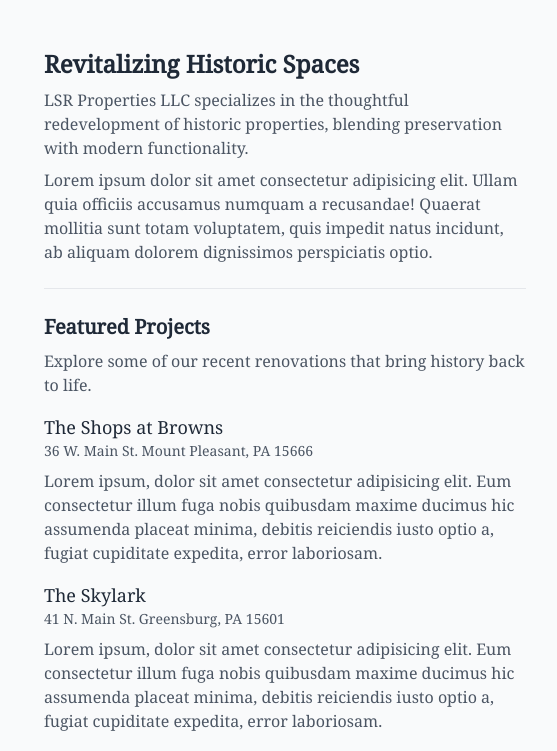
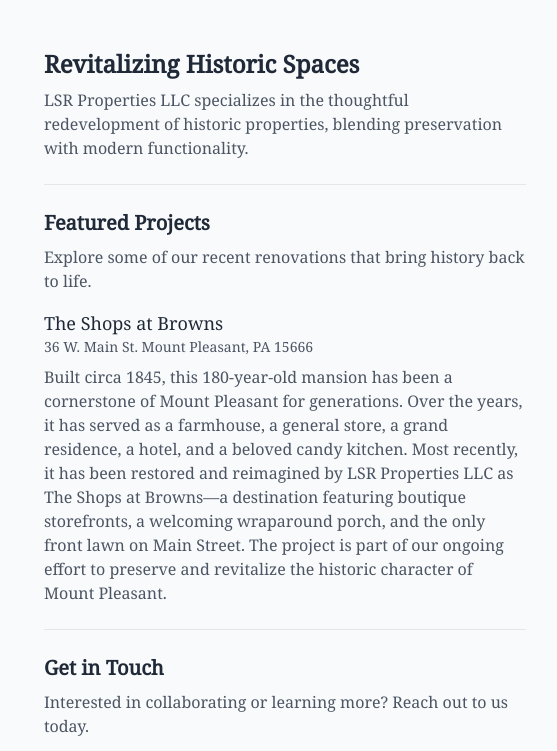
Before and after one commit to LSRProperties/lsrproperties.org, a plain HTML site: page index.html in a window 1280 px wide. Shown: the top 751 px of the page, 474-1031 px from the left. Drawn offline with nearby package versions, Linux system fonts and the light colour scheme.

Commit message:
Removing boiler plate

```diff
--- a/index.html
+++ b/index.html
@@ -44,7 +44,7 @@
             <section id="about">
                 <h1 class="text-2xl font-bold text-gray-800">Revitalizing Historic Spaces</h1>
                 <p class="mt-2 text-gray-600">LSR Properties LLC specializes in the thoughtful redevelopment of historic properties, blending preservation with modern functionality.</p>
-                <p class="mt-2 text-gray-600">Lorem ipsum dolor sit amet consectetur adipisicing elit. Ullam quia officiis accusamus numquam a recusandae! Quaerat mollitia sunt totam voluptatem, quis impedit natus incidunt, ab aliquam dolorem dignissimos perspiciatis optio.</p>
+<!--                 <p class="mt-2 text-gray-600">Lorem ipsum dolor sit amet consectetur adipisicing elit. Ullam quia officiis accusamus numquam a recusandae! Quaerat mollitia sunt totam voluptatem, quis impedit natus incidunt, ab aliquam dolorem dignissimos perspiciatis optio.</p> -->
             </section>
 
             <hr class="h-px my-8 bg-gray-200 border-0 dark:bg-gray-700">
@@ -58,15 +58,15 @@
                 <article>
                     <h3 class="text-lg text-gray-800">The Shops at Browns</h3>
                     <h4 class="text-sm text-gray-600">36 W. Main St. Mount Pleasant, PA 15666</h4>
-                    <p class="mt-2 text-gray-600">Lorem ipsum, dolor sit amet consectetur adipisicing elit. Eum consectetur illum fuga nobis quibusdam maxime ducimus hic assumenda placeat minima, debitis reiciendis iusto optio a, fugiat cupiditate expedita, error laboriosam.</p>
+                    <p class="mt-2 text-gray-600">Built circa 1845, this 180-year-old mansion has been a cornerstone of Mount Pleasant for generations. Over the years, it has served as a farmhouse, a general store, a grand residence, a hotel, and a beloved candy kitchen. Most recently, it has been restored and reimagined by LSR Properties LLC as The Shops at Browns—a destination featuring boutique storefronts, a welcoming wraparound porch, and the only front lawn on Main Street. The project is part of our ongoing effort to preserve and revitalize the historic character of Mount Pleasant.</p>
                 </article>
 
 
-                <article>
+<!--                 <article>
                     <h3 class="text-lg text-gray-800">The Skylark</h3>
                     <h4 class="text-sm text-gray-600">41 N. Main St. Greensburg, PA 15601</h4>
                     <p class="mt-2 text-gray-600">Lorem ipsum, dolor sit amet consectetur adipisicing elit. Eum consectetur illum fuga nobis quibusdam maxime ducimus hic assumenda placeat minima, debitis reiciendis iusto optio a, fugiat cupiditate expedita, error laboriosam.</p>
-                </article>
+                </article> -->
             </section>
 
             <hr class="h-px my-8 bg-gray-200 border-0 dark:bg-gray-700">
```
